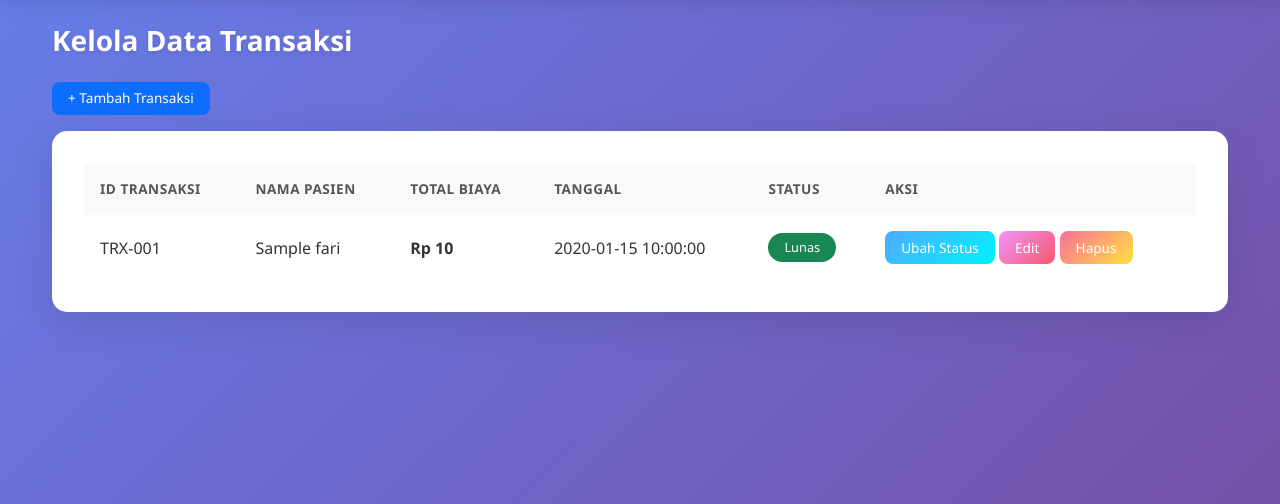
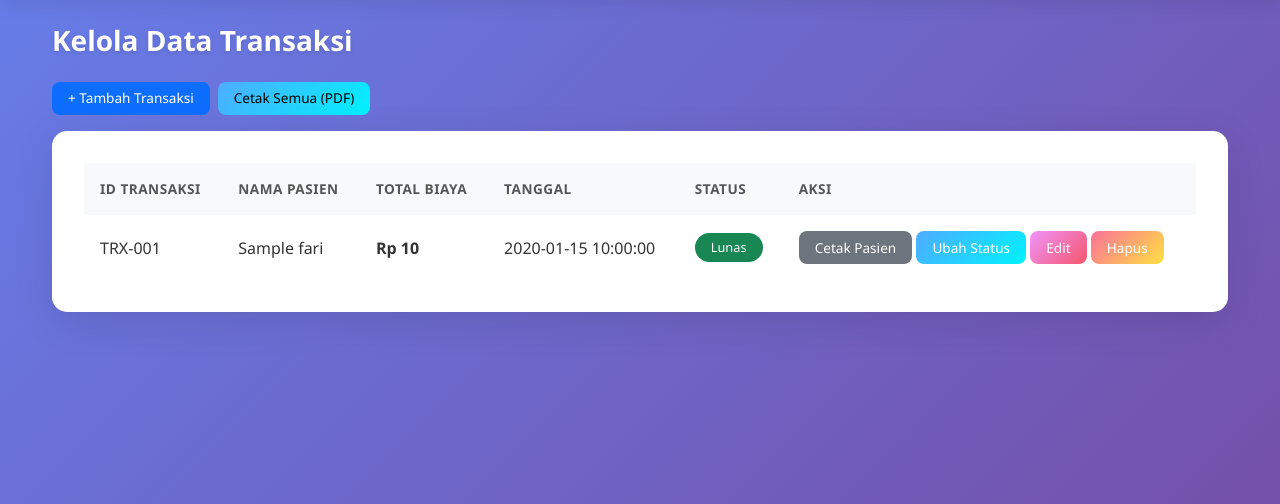
Before and after one commit to risschoo/KlinikRawatInapMfarishky, a Flask app: page /transaksi in a window 1280 px wide. Shown: the part 72-576 px from the top of the page. Run offline with Flask 3, Linux system fonts and the light colour scheme; tables that the repository leaves empty or names only in its code hold one stand-in row (values such as "Sample post").

Commit message:
Update Rawat Inap

```diff
--- a/app.py
+++ b/app.py
@@ -63,6 +63,94 @@ def cetak():
     response = make_response(pdf_bytes)
     response.headers['Content-Type'] = 'application/pdf'
     response.headers['Content-Disposition'] = 'attachment; filename=data_pasien_rawat_inap.pdf'
+    return response
+
+
+@app.route('/transaksi/cetak')
+def cetak_transaksi():
+    conn = get_db_connection()
+    cursor = conn.cursor(dictionary=True)
+    cursor.execute("""
+        SELECT t.id_transaksi, t.id_pasien, p.nama, t.total_biaya, t.status_pembayaran, t.tgl
+        FROM transaksi_faris t
+        JOIN pasien_faris p ON t.id_pasien = p.id_pasien
+        ORDER BY t.id_transaksi DESC
+    """)
+    data = cursor.fetchall()
+    cursor.close()
+    conn.close()
+
+    pdf = FPDF()
+    pdf.add_page()
+    pdf.set_font('Helvetica', '', 12)
+    pdf.set_font_size(16)
+    pdf.cell(0, 10, 'Data Transaksi', 0, 1, 'C')
+    pdf.ln(8)
+    pdf.set_font_size(11)
+    pdf.cell(25, 8, 'ID', 1, 0, 'C')
+    pdf.cell(55, 8, 'Nama Pasien', 1, 0, 'C')
+    pdf.cell(35, 8, 'Total', 1, 0, 'C')
+    pdf.cell(35, 8, 'Tanggal', 1, 0, 'C')
+    pdf.cell(30, 8, 'Status', 1, 1, 'C')
+    pdf.set_fill_color(245, 245, 245)
+    for d in data:
+        pdf.cell(25, 8, f"TRX-00{d['id_transaksi']}", 1, 0, 'C', fill=True)
+        pdf.cell(55, 8, d['nama'][:30], 1, 0, 'L', fill=True)
+        pdf.cell(35, 8, f"Rp {d['total_biaya']:,.0f}", 1, 0, 'R', fill=True)
+        pdf.cell(35, 8, str(d['tgl']), 1, 0, 'C', fill=True)
+        status = 'Lunas' if d['status_pembayaran'] else 'Belum Lunas'
+        pdf.cell(30, 8, status, 1, 1, 'C', fill=True)
+
+    pdf_bytes = pdf.output(dest='S')
+    if isinstance(pdf_bytes, bytearray):
+        pdf_bytes = bytes(pdf_bytes)
+    response = make_response(pdf_bytes)
+    response.headers['Content-Type'] = 'application/pdf'
+    response.headers['Content-Disposition'] = 'attachment; filename=data_transaksi.pdf'
+    return response
+
+
+@app.route('/transaksi/cetak/pasien/<int:id_pasien>')
+def cetak_transaksi_pasien(id_pasien):
+    conn = get_db_connection()
+    cursor = conn.cursor(dictionary=True)
+    cursor.execute("""
+        SELECT t.id_transaksi, t.id_pasien, p.nama, t.total_biaya, t.status_pembayaran, t.tgl
+        FROM transaksi_faris t
+        JOIN pasien_faris p ON t.id_pasien = p.id_pasien
+        WHERE t.id_pasien = %s
+        ORDER BY t.id_transaksi DESC
+    """, (id_pasien,))
+    data = cursor.fetchall()
+    cursor.close()
+    conn.close()
+
+    pdf = FPDF()
+    pdf.add_page()
+    pdf.set_font('Helvetica', '', 12)
+    pdf.set_font_size(15)
+    pasien_nama = data[0]['nama'] if data else f'ID {id_pasien}'
+    pdf.cell(0, 10, f'Data Transaksi - {pasien_nama}', 0, 1, 'C')
+    pdf.ln(8)
+    pdf.set_font_size(11)
+    pdf.cell(30, 8, 'ID Trans.', 1, 0, 'C')
+    pdf.cell(50, 8, 'Tanggal', 1, 0, 'C')
+    pdf.cell(50, 8, 'Total', 1, 0, 'C')
+    pdf.cell(50, 8, 'Status', 1, 1, 'C')
+    pdf.set_fill_color(245, 245, 245)
+    for d in data:
+        pdf.cell(30, 8, f"TRX-00{d['id_transaksi']}", 1, 0, 'C', fill=True)
+        pdf.cell(50, 8, str(d['tgl']), 1, 0, 'C', fill=True)
+        pdf.cell(50, 8, f"Rp {d['total_biaya']:,.0f}", 1, 0, 'R', fill=True)
+        status = 'Lunas' if d['status_pembayaran'] else 'Belum Lunas'
+        pdf.cell(50, 8, status, 1, 1, 'C', fill=True)
+
+    pdf_bytes = pdf.output(dest='S')
+    if isinstance(pdf_bytes, bytearray):
+        pdf_bytes = bytes(pdf_bytes)
+    response = make_response(pdf_bytes)
+    response.headers['Content-Type'] = 'application/pdf'
+    response.headers['Content-Disposition'] = f'attachment; filename=data_transaksi_pasien_{id_pasien}.pdf'
     return response
 
 @app.route('/bayar/<id_rawat>')
@@ -171,13 +259,13 @@ def tambah_transaksi():
     ]
 
     if request.method == 'POST':
-        id_pasien = request.form['id_pasien']
+        nama_pasien = request.form['nama_pasien']
         kelas = request.form['kelas']
         tgl_masuk = request.form['tgl_masuk']
         tgl_keluar = request.form['tgl_keluar']
         status_pembayaran = request.form['status_pembayaran']
 
-        if not id_pasien or not kelas or not tgl_masuk or not tgl_keluar or status_pembayaran not in ['0', '1']:
+        if not nama_pasien or not kelas or not tgl_masuk or not tgl_keluar or status_pembayaran not in ['0', '1']:
             flash('Semua field wajib diisi!')
             cursor.close()
             conn.close()
@@ -210,9 +298,9 @@ def tambah_transaksi():
             new_id += 1
 
         cursor.execute("""
-            INSERT INTO transaksi_faris (id_transaksi, id_pasien, total_biaya, status_pembayaran, tgl)
+            INSERT INTO transaksi_faris (id_transaksi, nama, total_biaya, status_pembayaran, tgl)
             VALUES (%s, %s, %s, %s, %s)
-        """, (new_id, id_pasien, total_biaya, status_pembayaran, tgl_keluar))
+        """, (new_id, nama_pasien, total_biaya, status_pembayaran, tgl_keluar))
 
         conn.commit()
         cursor.close()
@@ -221,12 +309,9 @@ def tambah_transaksi():
         flash(f"Data transaksi berhasil ditambahkan dengan ID TRX-00{new_id:02d}.")
         return redirect('/transaksi')
 
-    cursor.execute("SELECT * FROM pasien_faris")
-    pasien = cursor.fetchall()
-
     cursor.close()
     conn.close()
-    return render_template('tambah_transaksi.html', pasien=pasien, kelas_list=kelas_list)
+    return render_template('tambah_transaksi.html', kelas_list=kelas_list)
 
 if __name__ == '__main__':
     app.run(debug=True)
--- a/templates/transaksi.html
+++ b/templates/transaksi.html
@@ -150,9 +150,12 @@
     <div class="container">
         <h3 class="mb-4">Kelola Data Transaksi</h3>
 
-        <a href="/transaksi/tambah" class="btn btn-primary mb-3">
-            + Tambah Transaksi
-        </a>
+        <div class="d-flex gap-2 mb-3">
+            <a href="/transaksi/tambah" class="btn btn-primary">
+                + Tambah Transaksi
+            </a>
+            <a href="/transaksi/cetak" target="_blank" class="btn btn-info">Cetak Semua (PDF)</a>
+        </div>
 
         {% with messages = get_flashed_messages() %}
             {% if messages %}
@@ -190,6 +193,7 @@
                                 {% endif %}
                             </td>
                             <td>
+                                <a href="/transaksi/cetak/pasien/{{ t.id_pasien }}" class="btn btn-secondary btn-sm" target="_blank">Cetak Pasien</a>
                                 <a href="/transaksi/update/{{ t.id_transaksi }}" class="btn btn-info btn-sm text-white">Ubah Status</a>
                                 <a href="/transaksi/edit/{{ t.id_transaksi }}" class="btn btn-warning btn-sm">Edit</a>
                                 <a href="/transaksi/delete/{{ t.id_transaksi }}" class="btn btn-danger btn-sm" onclick="return confirm('Hapus data ini?')">Hapus</a>
```
Also changed, not shown: templates/tambah_transaksi.html (+1 -6 lines).
